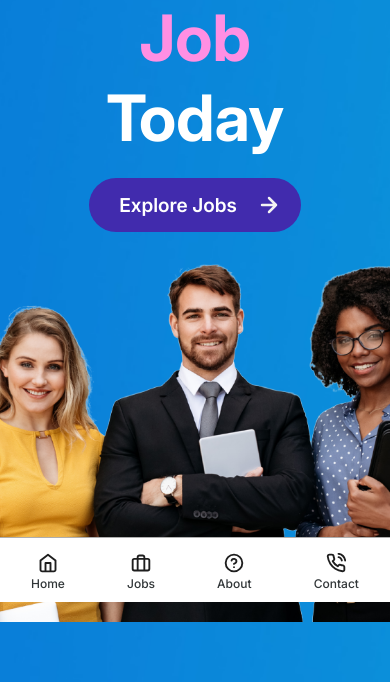
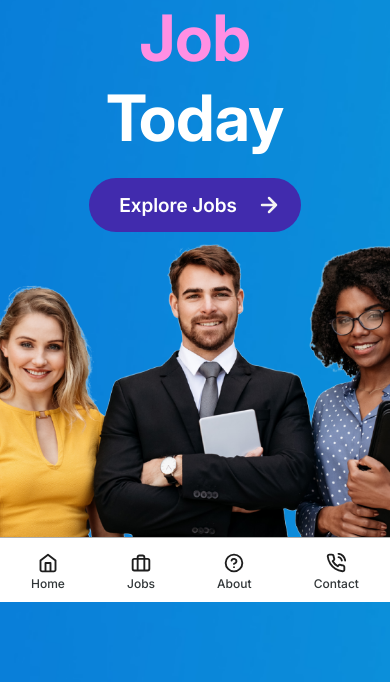
Before and after one commit to kibinzxc/open-access-recruitment-system-SDJ, a PHP site: page /home.php in a window 390 px wide; the page is wider, and only the part inside the window is pictured. Shown: the part 242-924 px from the top of that part. Run offline with PHP 8.4, Linux system fonts and the light colour scheme.

Commit message:
Fix hero SVG image positioning on smaller screens

```diff
--- a/assets/css/index.css
+++ b/assets/css/index.css
@@ -196,7 +196,7 @@ body {
 @media screen and (max-width: 768px) {
     .hero-svg img {
         position: absolute;
-        bottom: -20px;
+        bottom: 0;
         left: 50%;
         transform: translateX(-60%);
         width: 200%;
```
